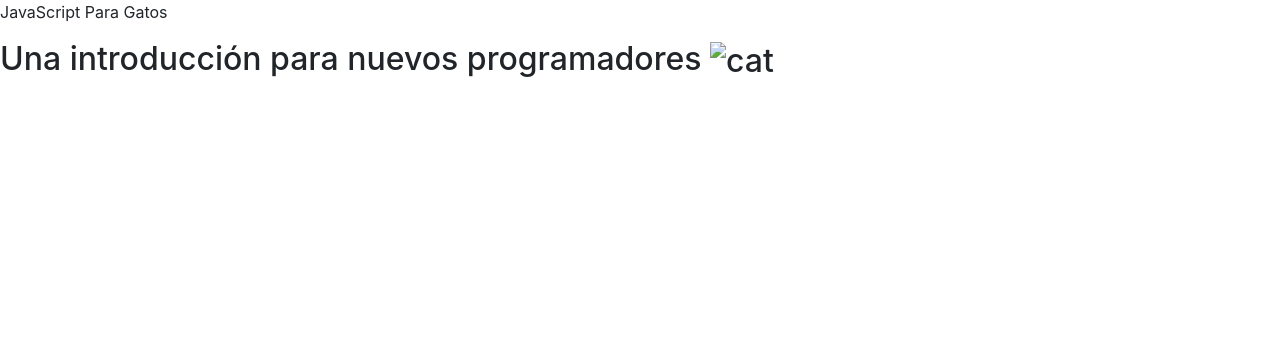
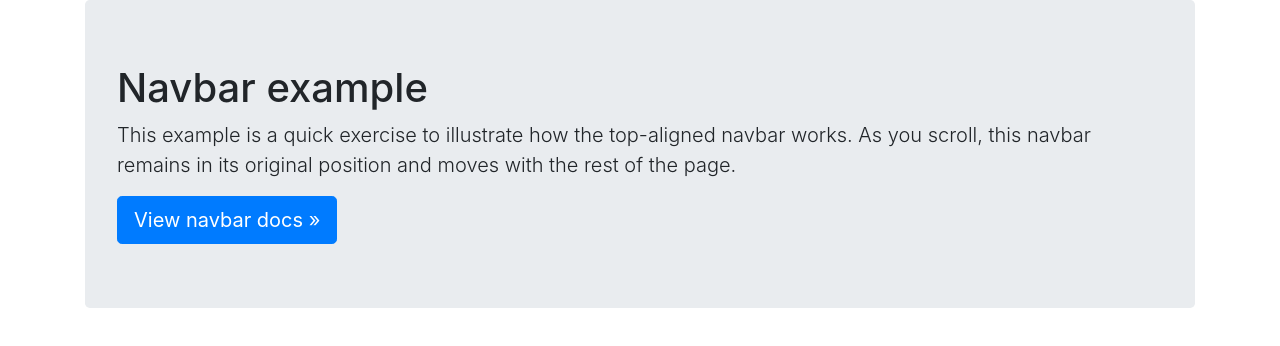
Before and after one commit to Garcia091/Garcia091.github.io, a plain HTML site: page index.html in a window 1280 px wide. Drawn offline with nearby package versions, Linux system fonts and the light colour scheme.

Commit message:
Recursos

```diff
--- a/index.html
+++ b/index.html
@@ -2,11 +2,9 @@
 <html lang="en">
 
 <head>
-    <!-- Required meta tags -->
+
     <meta charset="utf-8">
     <meta name="viewport" content="width=device-width, initial-scale=1, shrink-to-fit=no">
-
-    <!-- Bootstrap CSS -->
     <link rel="stylesheet" href="https://cdn.jsdelivr.net/npm/bootstrap@4.5.3/dist/css/bootstrap.min.css"
         integrity="sha384-TX8t27EcRE3e/ihU7zmQxVncDAy5uIKz4rEkgIXeMed4M0jlfIDPvg6uqKI2xXr2" crossorigin="anonymous">
 
@@ -14,31 +12,13 @@
 </head>
 
 <body>
-    <div id="container">
-        <div id="main">
-            <div id="post" class="sticky-menu">
-                <div class="inner clearfix">
-                    <div class="document prose">
-                        <div class="surface preview">
-                            <div class="content-preview-wrapper">
-                                <div class="content-preview">
-                                    <div class="post-content" style="white-space: normal;">
-                                        <p><span class="bigTitle">JavaScript Para Gatos</span></p>
-                                        <h2
-                                            id="una-introducci-n-para-nuevos-programadores-span-class-right-cat-images-substack-cats-png-span-">
-                                            Una introducción para nuevos programadores <span class="right"><img
-                                                    src="images/substack-cats.png" alt="cat"></span></h2>
-
-
-                                    </div>
-                                </div>
-                            </div>
-                        </div>
-                    </div>
-                </div>
-            </div>
+    <main role="main" class="container">
+        <div class="jumbotron">
+          <h1>Navbar example</h1>
+          <p class="lead">This example is a quick exercise to illustrate how the top-aligned navbar works. As you scroll, this navbar remains in its original position and moves with the rest of the page.</p>
+          <a class="btn btn-lg btn-primary" href="/docs/4.5/components/navbar/" role="button">View navbar docs »</a>
         </div>
-    </div>
+      </main>
 
 
     <script src="https://code.jquery.com/jquery-3.5.1.slim.min.js"
```
Also changed, not shown: 2 other files.
